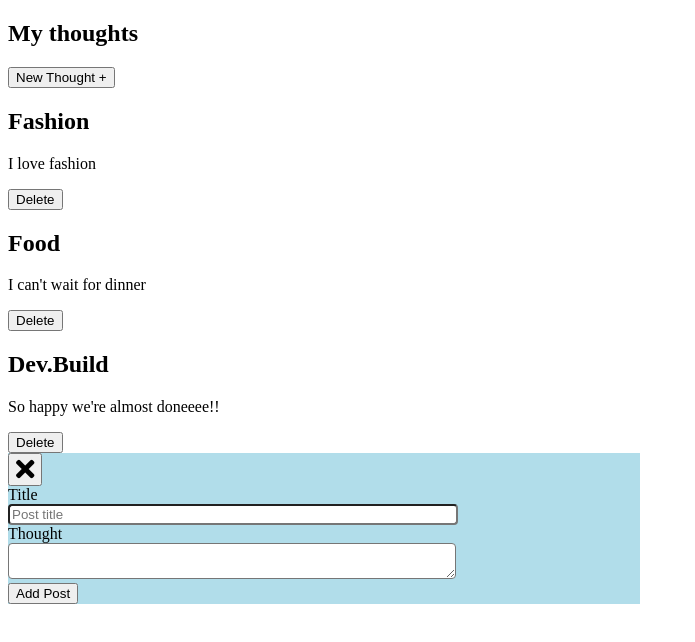
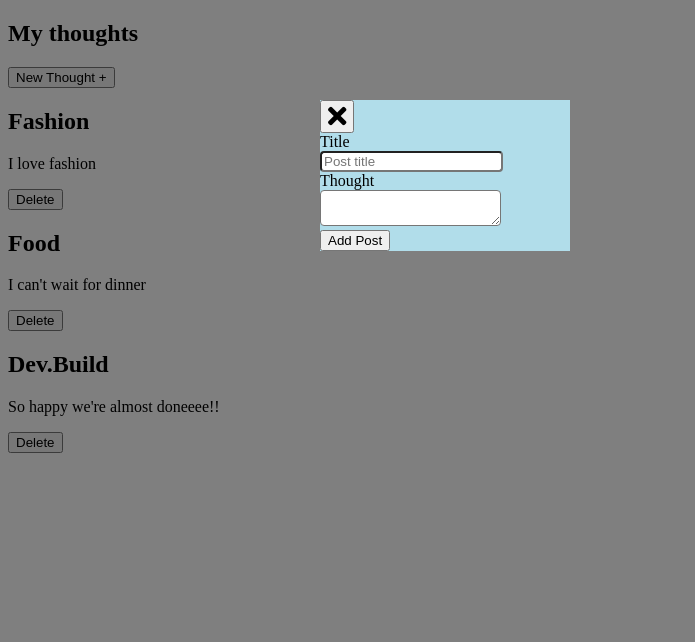
Before and after one commit to BreaJanea/SocialPost, an Angular app: page / in a window 1280 px wide. Both pictures are taken after a click on the button "New Thought +". Shown: the top 642 px of the page, without its empty margins (0-695 px from the left). Built offline with nearby package versions, Linux system fonts and the light colour scheme.

Commit message:
adding css to social-post component

```diff
--- a/src/app/post-form/post-form.component.css
+++ b/src/app/post-form/post-form.component.css
@@ -1,7 +1,6 @@
 .form-bg{
-background-color:#B1DDEA;
-width: 50%;
-
+    background-color:#B1DDEA;
+    width: 50%;
 }
 
 input, textarea {
--- a/src/app/social-posts/social-posts.component.css
+++ b/src/app/social-posts/social-posts.component.css
@@ -0,0 +1,27 @@
+.box {
+    height: 100vh;
+    width:100vw;
+    background-color: black;
+    opacity: 0;
+    position: fixed;
+    top: 0px;
+    left: 0px;
+    transition-duration: 0.3s;
+    pointer-events: none;
+}
+
+
+.visible {
+   opacity: .5;
+   pointer-events: all;
+}
+
+#postForm {
+    height: 200px;
+    width: 500px;
+    z-index: 999;
+    position: fixed;
+    top: 100px;
+    right:25%;
+    left: 25%;
+}
--- a/src/app/social-posts/social-posts.component.html
+++ b/src/app/social-posts/social-posts.component.html
@@ -6,8 +6,17 @@
     <app-post *ngFor ='let p of posts; let i = index' [post]="p" (deleted)="onDelete(i)">
     </app-post>
 </div>
-<app-post-form
-    *ngIf="shouldShowForm"
-    (submitted)="onSubmit($event)"
-    (closed)="hideForm()"
-></app-post-form>
+
+<div>
+    <div id="postForm">
+        <app-post-form
+        *ngIf="shouldShowForm"
+        (submitted)="onSubmit($event)"
+        (closed)="hideForm()"
+        ></app-post-form>
+    </div>
+
+    <div class="box" [ngClass]="{'visible': shouldShowForm}" (click)="hideForm()">
+    </div>
+
+</div>
```
